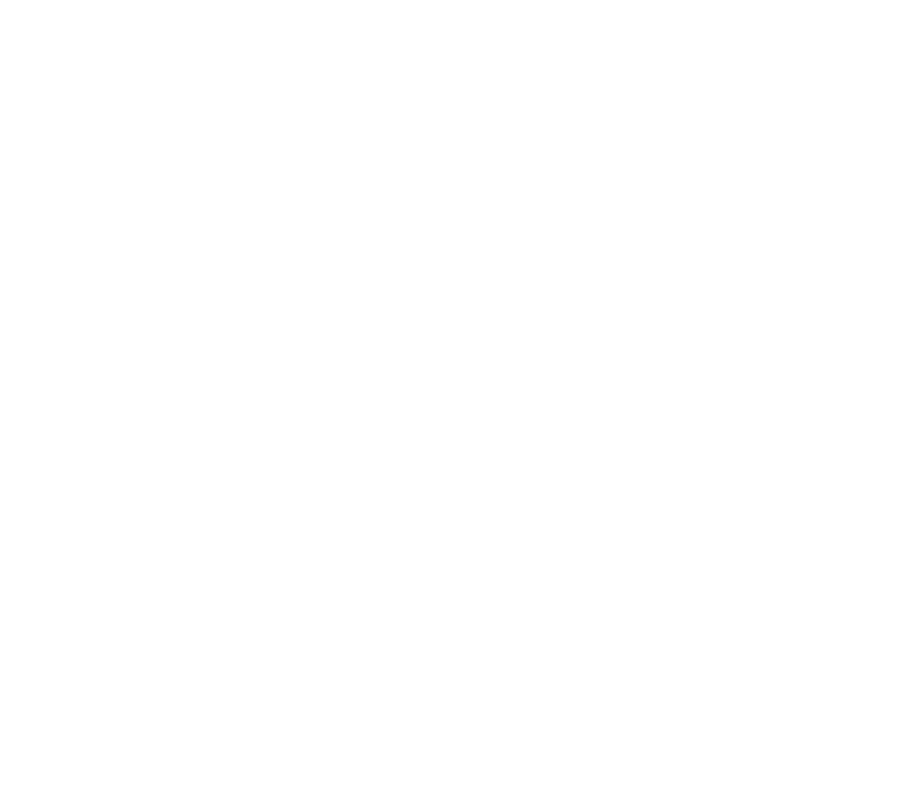
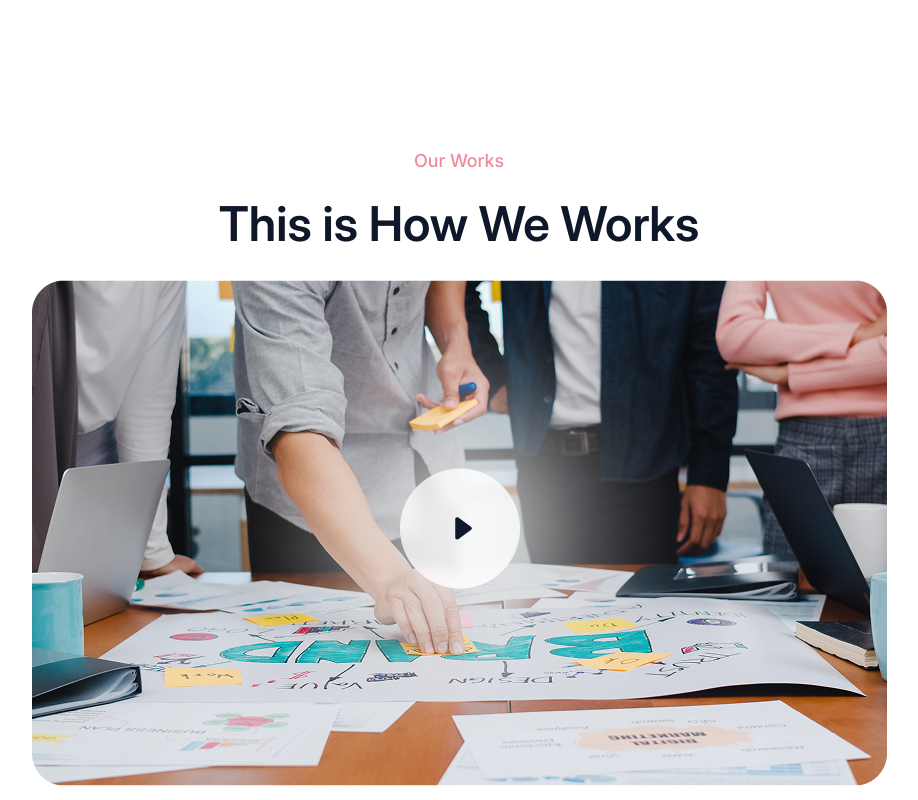
Before and after one commit to EugeneKh1988/agency-client, a Next.js app: page / in a window 1280 px wide. Shown: the part 1924-2724 px from the top of the page, without its empty margins (181-1099 px from the left). Before the commit the page ends 1921 px from the top, so only its background shows below. Built offline with nearby package versions, Linux system fonts and the light colour scheme.

Commit message:
added works component

```diff
--- a/src/app/page.tsx
+++ b/src/app/page.tsx
@@ -1,6 +1,7 @@
 import Hero from "@/components/Hero";
 import Nav from "@/components/Nav";
 import Services from "@/components/Services";
+import Works from "@/components/Works";
 
 export default function Home() {
   return (
@@ -8,6 +9,7 @@
       <Nav activeMenuName="Home" />
       <Hero />
       <Services />
+      <Works />
     </>
   );
 }
--- /dev/null
+++ b/src/components/Works.tsx
@@ -0,0 +1,27 @@
+import Container from "@/components/Container";
+import preview from "../../public/vid-preview.png";
+import Image from "next/image";
+
+export interface WorksProps {
+  className?: string;
+}
+
+const Works: React.FC<WorksProps> = ({ className }) => {
+  const classNameValue = className ? `${className}` : "";
+
+  return (
+    <Container className={`mt-100 md:mt-150 ${classNameValue}`}>
+      <h5 className="text-center text-[18px] leading-28 text-mauvelous font-medium">
+        Our Works
+      </h5>
+      <h2 className="mt-8 md:mt-16 text-center text-[32px] md:text-[48px] leading-52 md:leading-66 font-semibold tracking-[-0.02] text-mirage">
+        This is How We Works
+      </h2>
+      <div className="text-center">
+      <Image src={preview} alt="Video preview" className="block mx-auto" />
+      </div>
+    </Container>
+  );
+};
+
+export default Works;
--- a/src/components/page.tsx
+++ /dev/null
@@ -1,10 +0,0 @@
-import Container from "@/components/Container";
-import Image from "next/image";
-
-export default function Home() {
-  return (
-    <Container>
-      <p>Hello</p>
-    </Container>
-  );
-}
```
Also changed, not shown: public/vid-preview.png (added).
